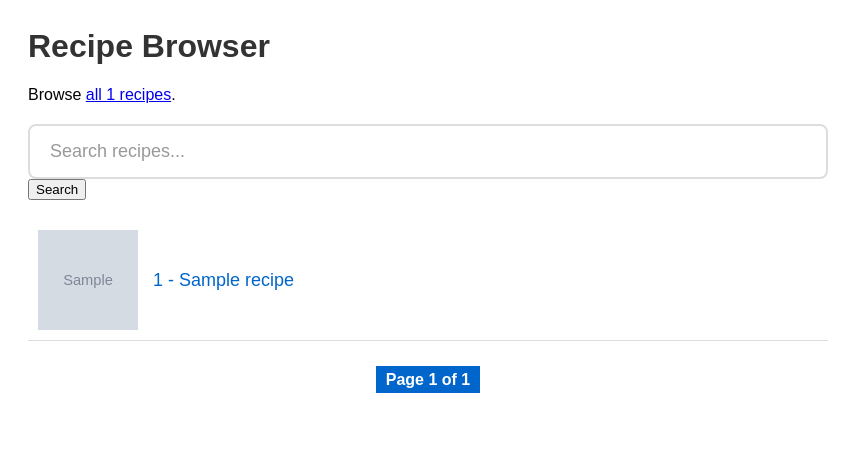
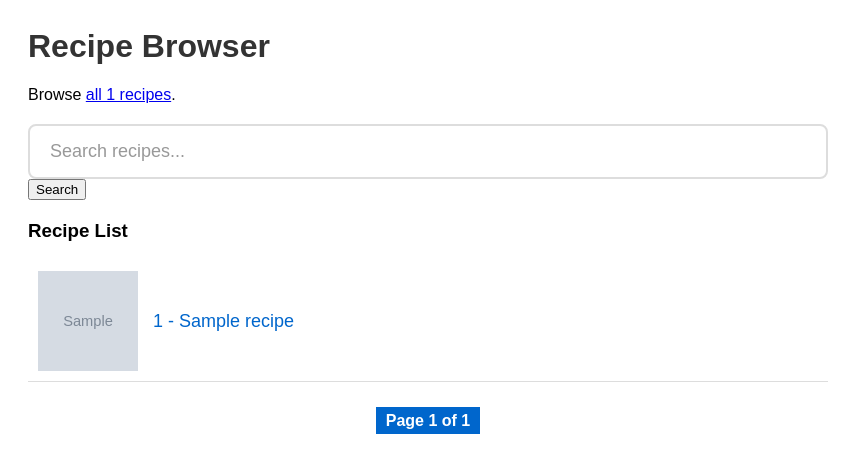
Before and after one commit to timcolson/workshop-1001, a Flask app: template templates/home.html in a window 1280 px wide. Shown: the top 473 px of the page, without its empty margins (0-863 px from the left). Run offline with Flask 3, Linux system fonts and the light colour scheme; the template is opened without the code that fills it: most values are stand-ins (such as "Sample title", 1, 10 or a date in 2020); grey boxes marked "Sample" are stand-in pictures; parts of the project's set-up code (start-up, migrations or seed data) failed here and were passed over.

Commit message:
Simplify base app; rm recipe_list.html wrapper

```diff
--- a/templates/home.html
+++ b/templates/home.html
@@ -14,7 +14,22 @@
 </div>
 
 <div id="recipe-list">
-    {% include "recipe_list.html" %}
+    <h3>Recipe List</h3>
+    <ul class="recipe-list">
+    {% include "recipe_list_items.html" %}
+    </ul>
+
+    <div class="pagination">
+        {% if page > 1 %}
+        <a href="{{ url_for('list_recipes', page=page-1) }}">Previous</a>
+        {% endif %}
+
+        <span class="current">Page {{ page }} of {{ total_pages }}</span>
+
+        {% if page < total_pages %}
+        <a href="{{ url_for('list_recipes', page=page+1) }}">Next</a>
+            {% endif %}
+    </div>
 </div>
 
 {% endblock %}
--- a/templates/recipe_detail_fragment.html
+++ b/templates/recipe_detail_fragment.html
@@ -1,5 +1,5 @@
 
-<h1>{{ recipe.name }}</h1>
+<h1>Recipe Details: {{ recipe.name }}</h1>
 <img src="{{ recipe.get_thumbnail_image_url() }}" alt="{{ recipe.name }}" width="200" height="200">
 
 <div class="recipe-meta">
--- a/templates/recipe_list.html
+++ /dev/null
@@ -1,17 +0,0 @@
-
-
-<ul class="recipe-list">
-{% include "recipe_list_items.html" %}
-</ul>
-
-<div class="pagination">
-    {% if page > 1 %}
-    <a href="{{ url_for('list_recipes', page=page-1) }}">Previous</a>
-    {% endif %}
-
-    <span class="current">Page {{ page }} of {{ total_pages }}</span>
-
-    {% if page < total_pages %}
-    <a href="{{ url_for('list_recipes', page=page+1) }}">Next</a>
-        {% endif %}
-</div>
--- a/templates/search.html
+++ b/templates/search.html
@@ -9,6 +9,8 @@
 Browse  <a href="{{ url_for('home') }}">all recipes</a>.
 <hr/>
 
-{% include "recipe_list.html" %}
+<ul class="recipe-list">
+{% include "recipe_list_items.html" %}
+</ul>
 
 {% endblock %}
```
Also changed, not shown: 3 other files.
